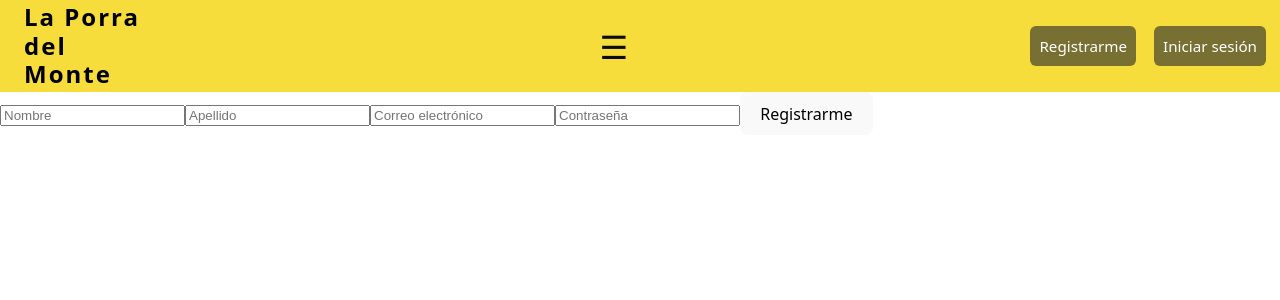
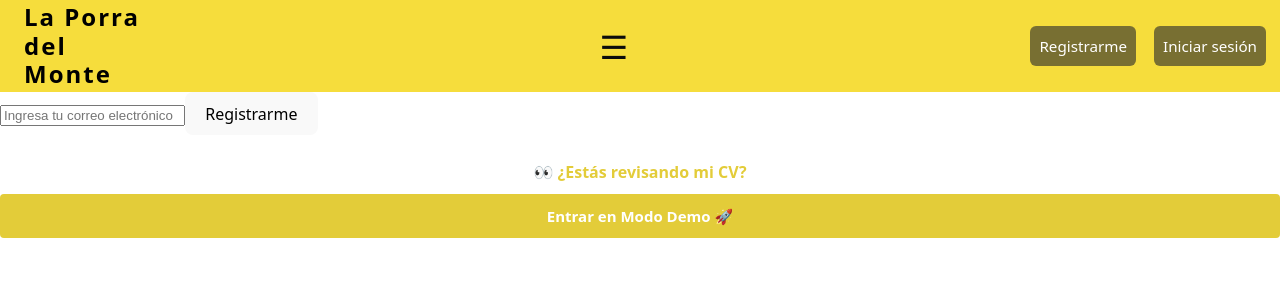
Before and after one commit to AIETXA/front-porra, a React (Vite) app: page /registro in a window 1280 px wide. Shown: the top 300 px of the page. Built offline with nearby package versions, Linux system fonts and the light colour scheme.

Commit message:
probando demo para reclutadores

```diff
--- a/src/components/user/DashUser.jsx
+++ b/src/components/user/DashUser.jsx
@@ -2,7 +2,8 @@ import { useEffect, useState } from 'react'
 import { useNavigate } from 'react-router-dom'
 
 import EtapasList from '../EtapasList'
-import ItemPorra from '../user/MisPorras'
+import ItemPorra from './MisPorras'
+import FormularioPorra from './Formulario'
 
 
 
@@ -11,6 +12,7 @@ function DashboardUser() {
     const [etapas, setEtapas] = useState([])
     const [ranking, setRanking] = useState([])
     const [loading, setLoading] = useState(true)
+    const [mostrarForm, setMostrarForm] = useState(false)
     const navigate = useNavigate()
 
   useEffect(() => {
@@ -21,6 +23,8 @@ function DashboardUser() {
     }
 
     async function cargarDatos() {
+
+
       try {
         const headers = { Authorization: 'Bearer ' + token }
         const apiUrl = import.meta.env.VITE_API_URL;
@@ -28,12 +32,17 @@ function DashboardUser() {
         if (!res.ok) throw new Error('Error al obtener datos del dashboard')
 
         const data = await res.json();
-        setPorras(data.misPorras);
-        setRanking(data.ranking);
-        setEtapas(data.etapas);
+        setPorras(data.misPorras || []);
+        setRanking(data.ranking || []);
+        setEtapas(data.etapas || []);
 
       } catch (err) {
         console.error('Error cargando dashboard', err)
+
+        setPorras([]);
+        setRanking([]);
+        setEtapas([]);
+
       } finally {
         setLoading(false)
       }
@@ -58,16 +67,34 @@ function DashboardUser() {
                 <ItemPorra key={i} porra={porra} />
             ))
             )}
+      <button
+        onClick={() => setMostrarForm(!mostrarForm)}
+        style={{
+            backgroundColor: mostrarForm ? '#e53935' : '#757575',
+            color: 'white',
+            border: 'none',
+            padding: '8px 16px',
+            borderRadius: '4px',
+            cursor: 'pointer',
+            fontWeight: 'bold'
+          }}
+        >
+        {mostrarForm ? '✖️ Cancelar' : '➕ Crear Porra'}
+      </button>
+      {mostrarForm && (
+        <div style={{ margin: '20px 0', padding: '15px', border: '1px solid #ccc', borderRadius: '8px' }}>
+          <FormularioPorra />
+        </div>
+      )}
 
-
-      <h2>Ranking</h2>
+      <h2>🏆Ranking</h2>
       <ol>
         {ranking.map((user, i) => (
           <li key={i}>{user.nombre} - {user.puntosTotales} puntos</li>
         ))}
       </ol>
 
-      <h2>Etapas</h2>
+      <h2>🚴Etapas</h2>
         <EtapasList etapas={etapas} modo="usuario" className="dash-etapas"/>
     </section>
     </>
--- a/src/components/user/Registro.jsx
+++ b/src/components/user/Registro.jsx
@@ -4,73 +4,105 @@ import { useState } from 'react';
 
 function Registrarme() {
     console.log("Registrarme renderizado");
-    const [ name, setName ] = useState('')
-    const [ lastname, setLastname ] = useState('')
     const [ email, setEmail ] = useState('')
-    const [ password, setPassword ] = useState('')
     const [ mensaje, setMensaje ] = useState('')
+    const [ devLink, setDevLink ] = useState('');
 
     async function handleSubmit(e) {
         e.preventDefault();
         setMensaje('');
+        setDevLink('');
 
         try {
         const apiUrl = import.meta.env.VITE_API_URL;
 
 
-        const res = await fetch(`${apiUrl}/api/user/registro`, {
+        const res = await fetch(`${apiUrl}/api/user/login`, {
            method: 'POST',
            headers: {'Content-Type':'application/json'},
-           body: JSON.stringify({name, lastname, email, password})
+           body: JSON.stringify({ email })
         });
 
         const data = await res.json();
           setMensaje(data.message);
+
+          if (data.developmentLink) {
+            setDevLink(data.developmentLink);
+          }
 
         } catch (error) {
         console.error(error);
         setMensaje('Error en la conexión')
 
     }
+
 }
 
+async function handleLoginDemo() {
+    setMensaje('Iniciando sesión demo...');
+
+    localStorage.setItem('authToken', 'invitado_demo_porra');
+    setMensaje('¡Acceso concedido! Redirigiendo...');
+
+    window.location.href = '/dashboard/user';
+}
 return (
     <div>
         <form onSubmit={handleSubmit}>
             <input
-            type='text'
-            placeholder='Nombre'
-            value={name}
-            onChange={(e) => setName(e.target.value) }
-            required
+                type='email'
+                placeholder='Ingresa tu correo electrónico'
+                value={email}
+                onChange={(e) => setEmail(e.target.value) }
+                required
             />
-            <input
-            type='text'
-            placeholder='Apellido'
-            value={lastname}
-            onChange={(e) => setLastname(e.target.value) }
-            required
-            />
-            <input
-            type='email'
-            placeholder='Correo electrónico'
-            value={email}
-            onChange={(e) => setEmail(e.target.value) }
-            required
-            />
-            <input
-            type='password'
-            placeholder='Contraseña'
-            value={password}
-            onChange={(e) => setPassword(e.target.value) }
-            required
-            />
+
             <button type='submit'>Registrarme</button>
 
         </form>
         {mensaje && <p>{mensaje}</p>}
+
+
+        <div style={{ marginTop: '25px', textAlign: 'center' }}>
+            <p style={{ margin: '0 0 10px 0', fontWeight: 'bold', color: 'rgb(227, 204, 57)' }}>
+                👀 ¿Estás revisando mi CV?
+            </p>
+            <button
+                type="button"
+                onClick={handleLoginDemo}
+                style={{
+                    backgroundColor: 'rgb(227, 204, 57)',
+                    color: 'white',
+                    padding: '12px 20px',
+                    border: 'none',
+                    borderRadius: '4px',
+                    cursor: 'pointer',
+                    fontWeight: 'bold',
+                    width: '100%',
+                    fontSize: '15px'
+                }}
+            >
+                Entrar en Modo Demo 🚀
+            </button>
+        </div>
+        {devLink && (
+            <div style={{ marginTop: '20px', padding: '15px', border: '2px dashed #ff9800', borderRadius: '5px', backgroundColor: '#fff3e0' }}>
+                <p style={{ color: '#e65100', fontWeight: 'bold', margin: '0 0 10px 0' }}>
+                    🛠️ MODO DESARROLLO (Simulador de Email):
+                </p>
+                <p style={{ fontSize: '14px', margin: '0 0 10px 0' }}>
+                    Como Resend gratis está limitado, hacé clic abajo para simular que entrás desde el correo:
+                </p>
+                <a
+                    href={devLink}
+                    style={{ display: 'inline-block', padding: '10px 15px', backgroundColor: '#e65100', color: 'white', textDecoration: 'none', borderRadius: '4px', fontWeight: 'bold' }}
+                >
+                    Ingresar directo a la App 🚀
+                </a>
+            </div>
+        )}
     </div>
-    )
+);
 
 }
 
```
